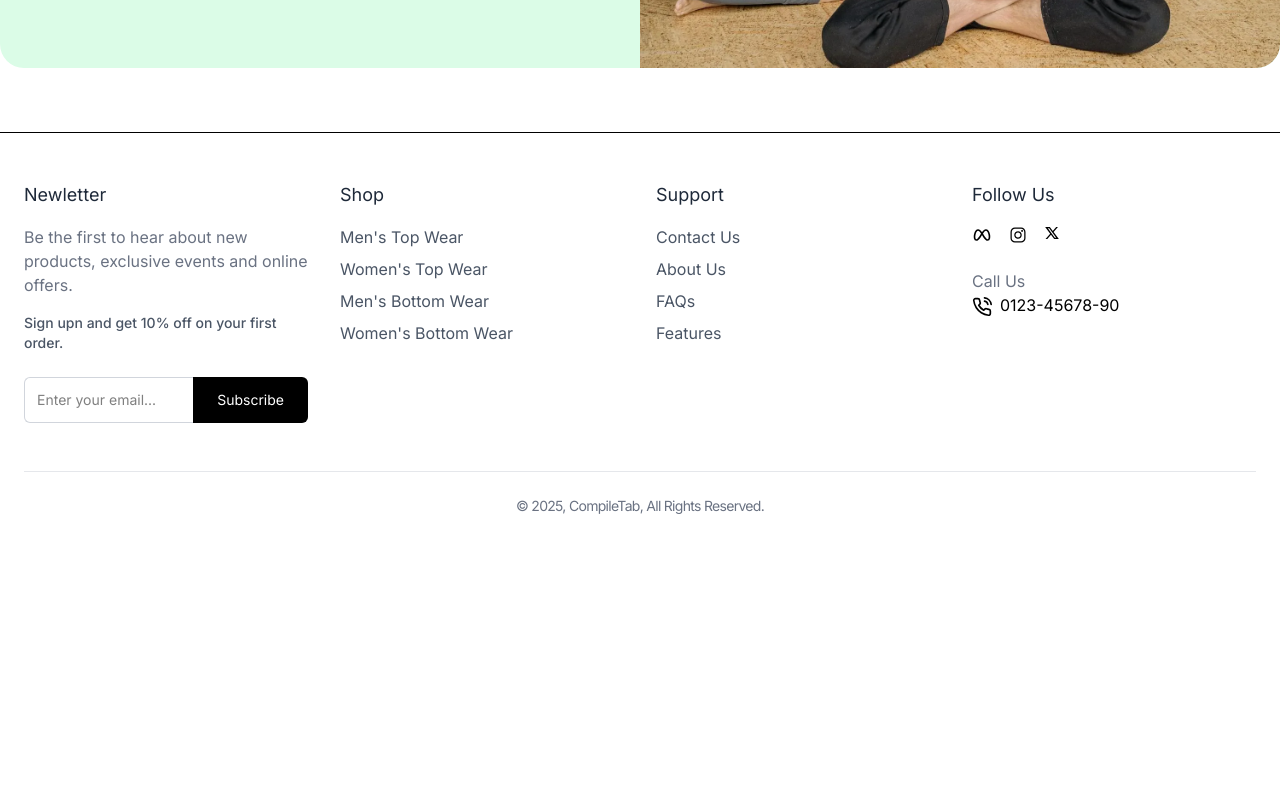
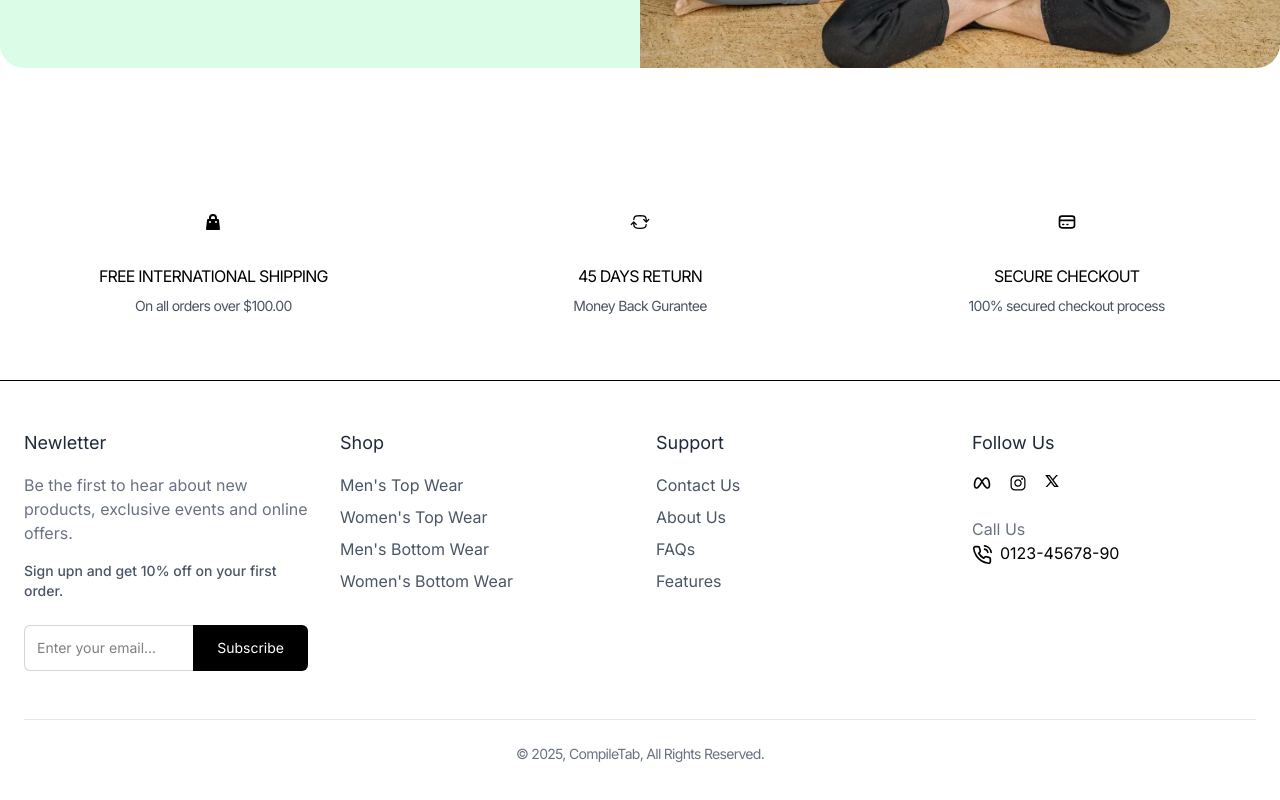
Before and after one commit to rittikgupta07professional-tech/rabbit-ecommerce, a React app in the folder frontend/: page / in a window 1280 px wide. Shown: the part 5393-6193 px from the top of the page. Before the commit the page ends 5957 px from the top, so only its background shows below. Built offline with nearby package versions, Linux system fonts and the light colour scheme; the HTML template or start-up script is replaced by a standard one.

Commit message:
feat: Feature Brand Section Added

```diff
--- /dev/null
+++ b/frontend/src/Components/Products/FeaturesSection.jsx
@@ -0,0 +1,45 @@
+import React from 'react'
+import {HiOutlineCreditCard, HiShoppingBag} from 'react-icons/hi'
+import {HiArrowPathRoundedSquare} from 'react-icons/hi2'
+
+
+const FeaturesSection = () => {
+  return (
+    <section className='py-16 px-4 bg-white'>
+          <div className="container mx-auto grid grid-cols-1 md:grid-cols-3 gap-8 text-center">
+            {/* Feature 1 */}
+            <div className="flex flex-col items-center">
+                <div className="p-4 rounded-full mb-4">
+                    <HiShoppingBag className='text-xl' />
+                </div>
+                <h4 className="tracking-tighter mb-2">FREE INTERNATIONAL SHIPPING</h4>
+                <p className='text-gray-600 text-sm tracking-tighter'>
+                     On all orders over $100.00
+                </p>
+            </div>
+            {/* Feature 2 */}
+            <div className="flex flex-col items-center">
+                <div className="p-4 rounded-full mb-4">
+                    <HiArrowPathRoundedSquare className='text-xl' />
+                </div>
+                <h4 className="tracking-tighter mb-2">45 DAYS RETURN</h4>
+                <p className='text-gray-600 text-sm tracking-tighter'>
+                    Money Back Gurantee
+                </p>
+            </div>
+            {/* Feature 3 */}
+            <div className="flex flex-col items-center">
+                <div className="p-4 rounded-full mb-4">
+                    <HiOutlineCreditCard className='text-xl' />
+                </div>
+                <h4 className="tracking-tighter mb-2">SECURE CHECKOUT</h4>
+                <p className='text-gray-600 text-sm tracking-tighter'>
+                    100% secured checkout process
+                </p>
+            </div>
+          </div>
+    </section>
+  )
+}
+
+export default FeaturesSection
--- a/frontend/src/Pages/Home.jsx
+++ b/frontend/src/Pages/Home.jsx
@@ -5,6 +5,7 @@
 import ProductDetails from '../Components/Products/ProductDetails'
 import ProductGrid from '../Components/Products/ProductGrid'
 import FeaturedCollection from '../Components/Products/FeaturedCollection'
+import FeaturesSection from '../Components/Products/FeaturesSection'
 
 const placeholderProducts = [
   {
@@ -105,6 +106,7 @@
         </div>
 
         <FeaturedCollection />
+        <FeaturesSection/>
 
     </div>
   )
```
